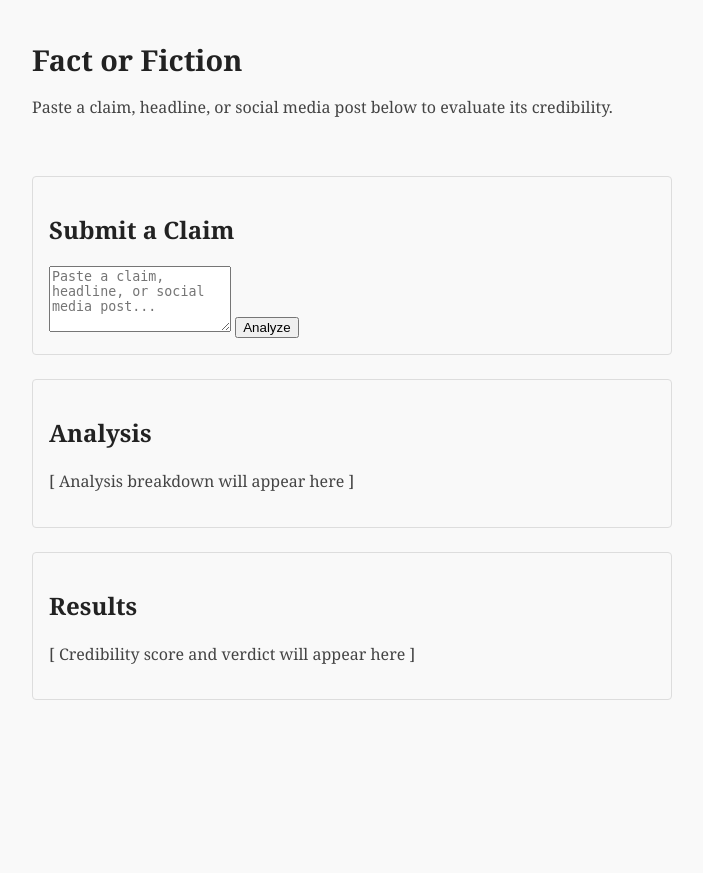
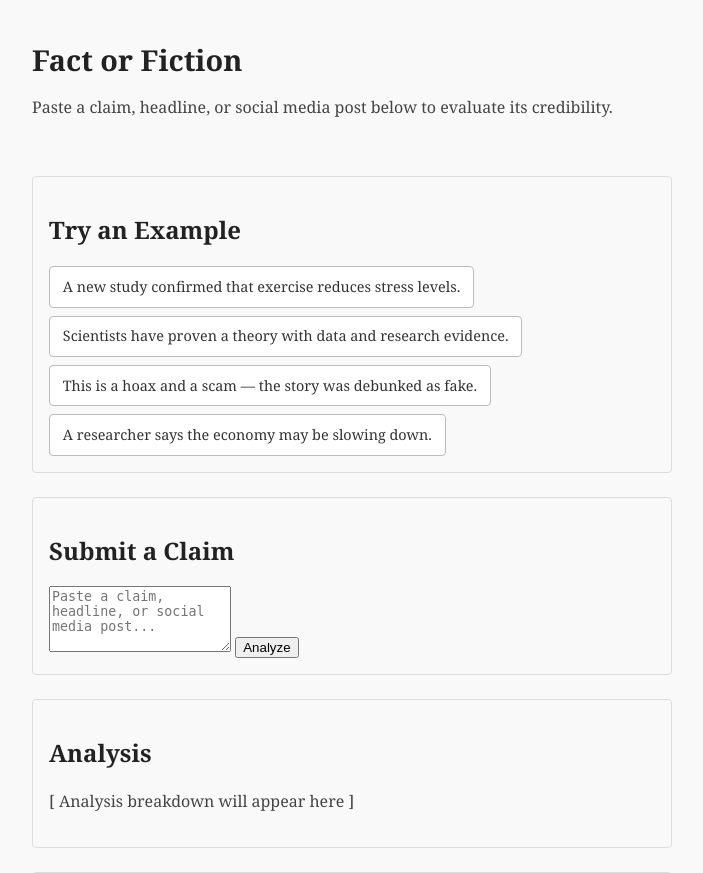
Before and after one commit to dania-ali/factOrFiction, a Flask app: page / in a window 1280 px wide. Shown: the part 79-952 px from the top of the page, without its empty margins (288-991 px from the left). Before the commit the page ends 779 px from the top, so only its background shows below. Run offline with Flask 3, Linux system fonts and the light colour scheme.

Commit message:
Add preset example claims to homepage
Adds a "Try an Example" section with four clickable preset claims
covering all three verdict labels (Likely True, Likely False, Uncertain).
Each preset uses a hidden-input form to POST to /analyze with no JavaScript.

Co-Authored-By: Claude Sonnet 4.6 <noreply@anthropic.com>

```diff
--- a/static/style.css
+++ b/static/style.css
@@ -45,3 +45,28 @@ section {
     padding-left: 0;
     padding-right: 0;
 }
+
+/* Example claims */
+.example-claims {
+    display: flex;
+    flex-wrap: wrap;
+    gap: 0.5rem;
+}
+
+.example-btn {
+    background: #fff;
+    border: 1px solid #bbb;
+    border-radius: 4px;
+    padding: 0.6rem 0.8rem;
+    font-family: Georgia, serif;
+    font-size: 0.9rem;
+    color: #333;
+    text-align: left;
+    cursor: pointer;
+    line-height: 1.4;
+}
+
+.example-btn:hover {
+    background: #f0f0f0;
+    border-color: #888;
+}
--- a/templates/index.html
+++ b/templates/index.html
@@ -4,6 +4,28 @@
 <section class="hero">
     <h1>Fact or Fiction</h1>
     <p>Paste a claim, headline, or social media post below to evaluate its credibility.</p>
+</section>
+
+<section class="examples-section">
+    <h2>Try an Example</h2>
+    <div class="example-claims">
+        <form method="POST" action="/analyze">
+            <input type="hidden" name="claim" value="A new study confirmed that regular exercise reduces stress levels with strong evidence.">
+            <button type="submit" class="example-btn">A new study confirmed that exercise reduces stress levels.</button>
+        </form>
+        <form method="POST" action="/analyze">
+            <input type="hidden" name="claim" value="Scientists have proven this theory with data and research evidence.">
+            <button type="submit" class="example-btn">Scientists have proven a theory with data and research evidence.</button>
+        </form>
+        <form method="POST" action="/analyze">
+            <input type="hidden" name="claim" value="This is a hoax and a scam — the whole story was debunked as fake.">
+            <button type="submit" class="example-btn">This is a hoax and a scam — the story was debunked as fake.</button>
+        </form>
+        <form method="POST" action="/analyze">
+            <input type="hidden" name="claim" value="A researcher says the economy may be slowing down.">
+            <button type="submit" class="example-btn">A researcher says the economy may be slowing down.</button>
+        </form>
+    </div>
 </section>
 
 <section class="input-section">
```
